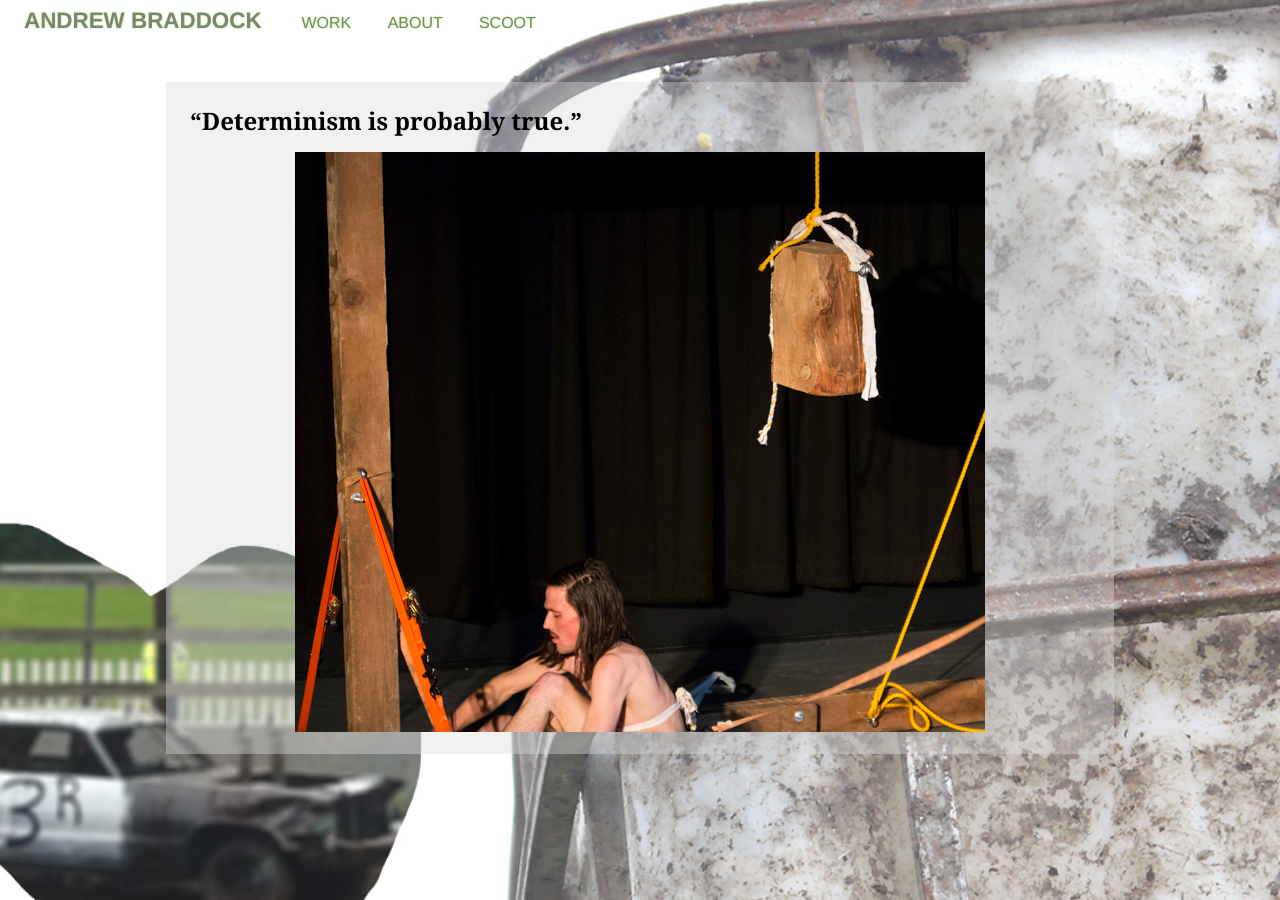
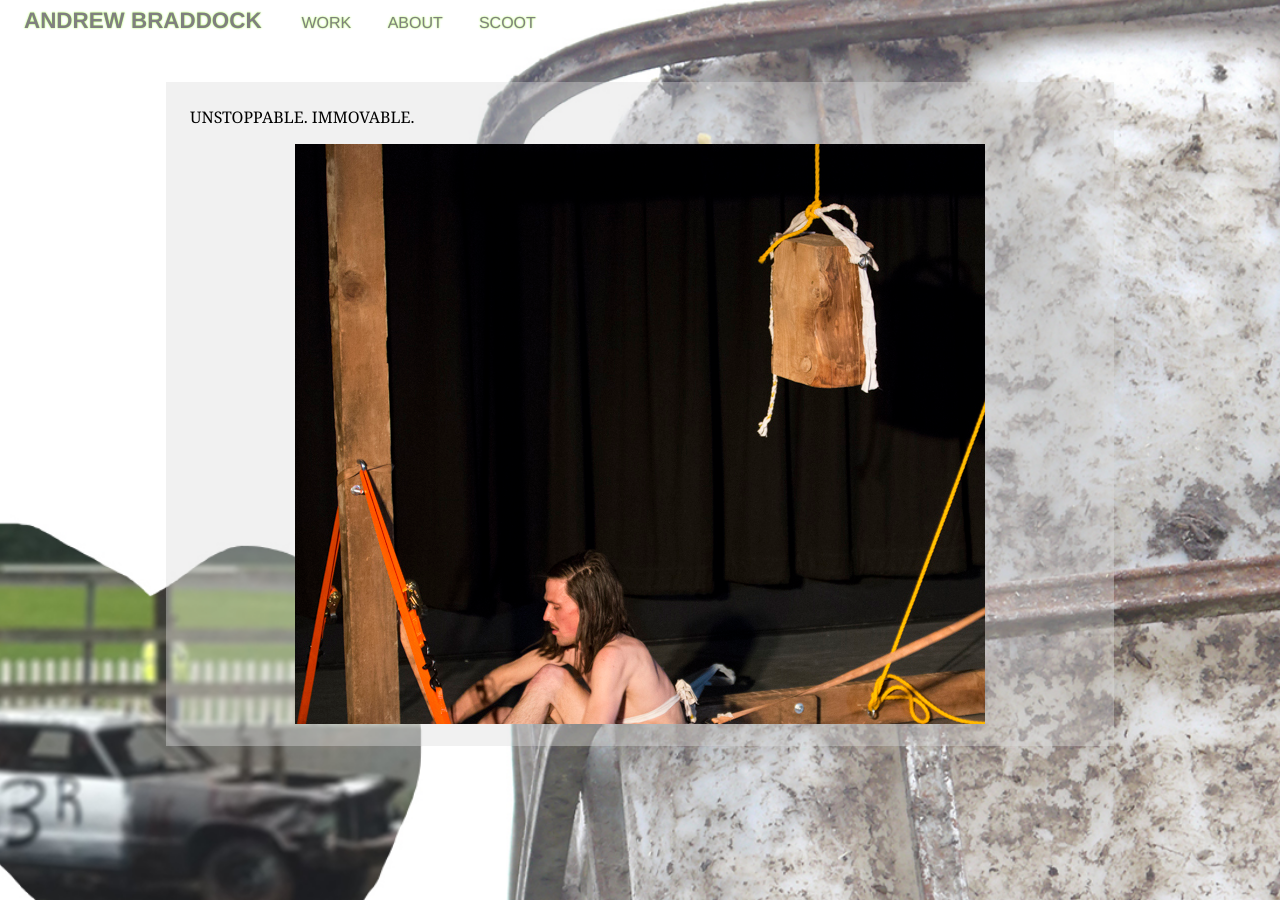
Before and after one commit to scootfence/scootfence.github.io, a Jekyll site: the page built from scoot.md, in a window 1280 px wide. Built offline with Jekyll 4.4.1, drawn with Linux system fonts in a browser that asks for light colours; Markdown is read by kramdown in place of the engine named in the settings.

Commit message:
Update scoot.md

```diff
--- a/scoot.md
+++ b/scoot.md
@@ -3,6 +3,6 @@ permalink: scoot/index.html
 title: Scoot
 layout: pages
 ---
-## "Determinism is probably true."
+UNSTOPPABLE. IMMOVABLE.
 
 <center><img src="/ABraddock.jpg"></center>
```
